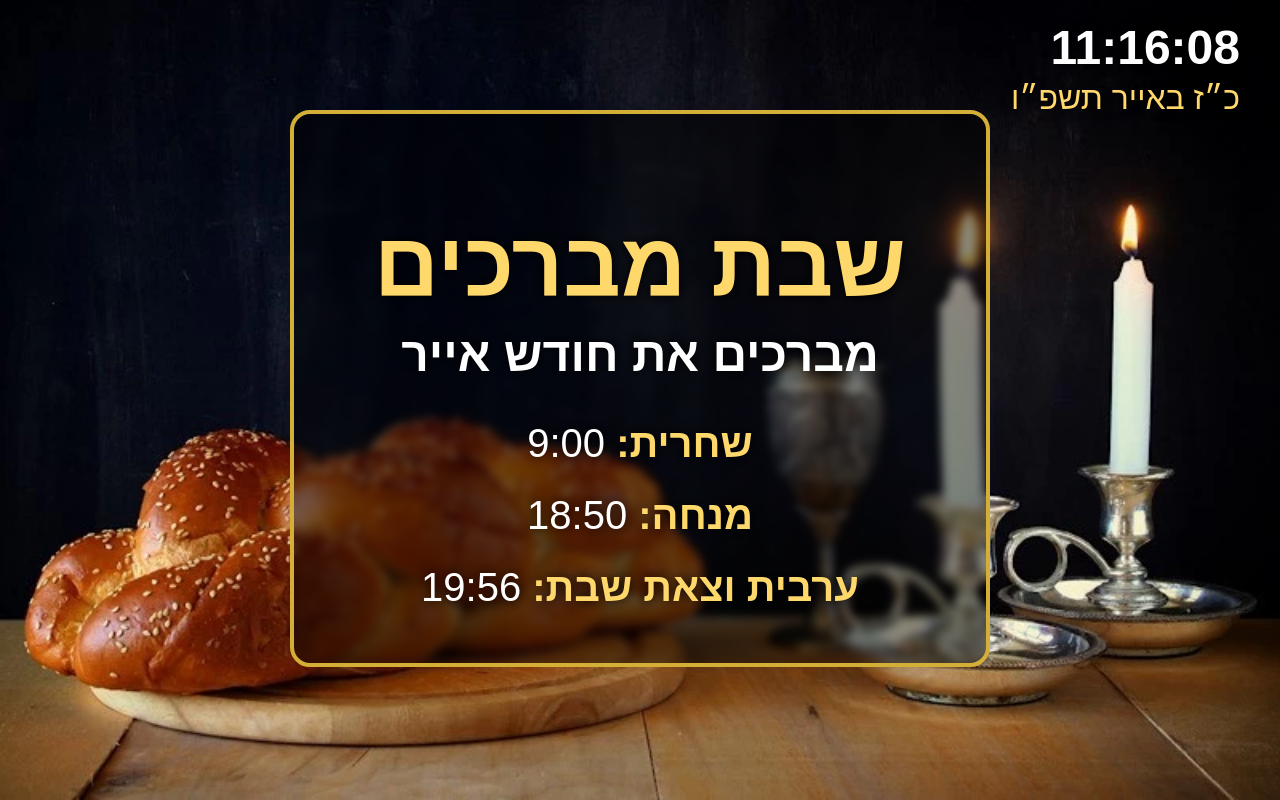
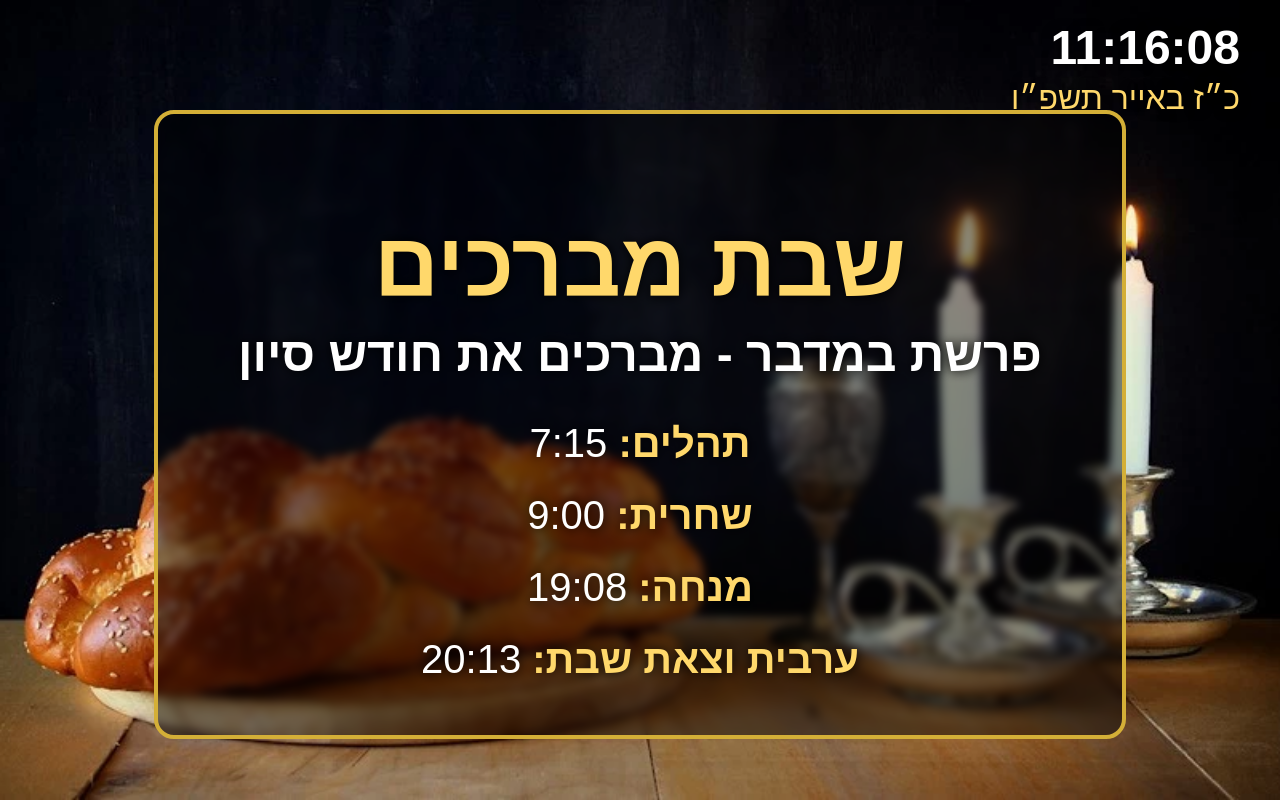
Before and after one commit to ozdvir/sfiratHomer, a plain HTML site: page index5.html in a window 1280 px wide. Drawn offline with Linux system fonts and the light colour scheme.

Commit message:
Update month name and prayer times in index5.html

```diff
--- a/index5.html
+++ b/index5.html
@@ -96,12 +96,13 @@
       <h1>שבת מברכים</h1>
 
       <!-- עדכון שם החודש -->
-      <div class="month">מברכים את חודש אייר</div>
+      <div class="month">פרשת במדבר - מברכים את חודש סיון</div>
 
       <div class="times">
+        <div><span class="label">תהלים:</span> 7:15</div>
         <div><span class="label">שחרית:</span> 9:00</div>
-        <div><span class="label">מנחה:</span> 18:50</div>
-        <div><span class="label">ערבית וצאת שבת:</span> 19:56</div>
+        <div><span class="label">מנחה:</span> 19:08</div>
+        <div><span class="label">ערבית וצאת שבת:</span> 20:13</div>
       </div>
 
     </div>
```
